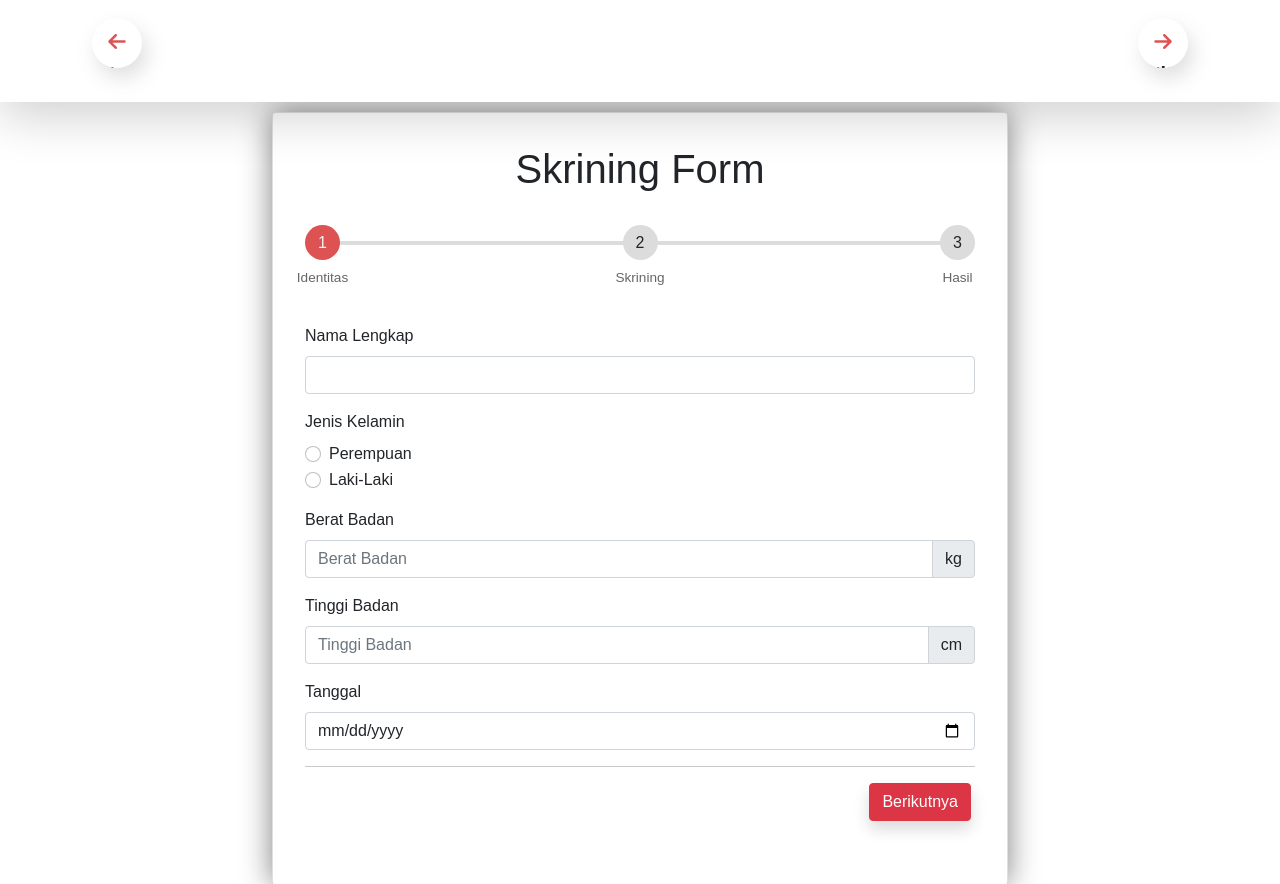
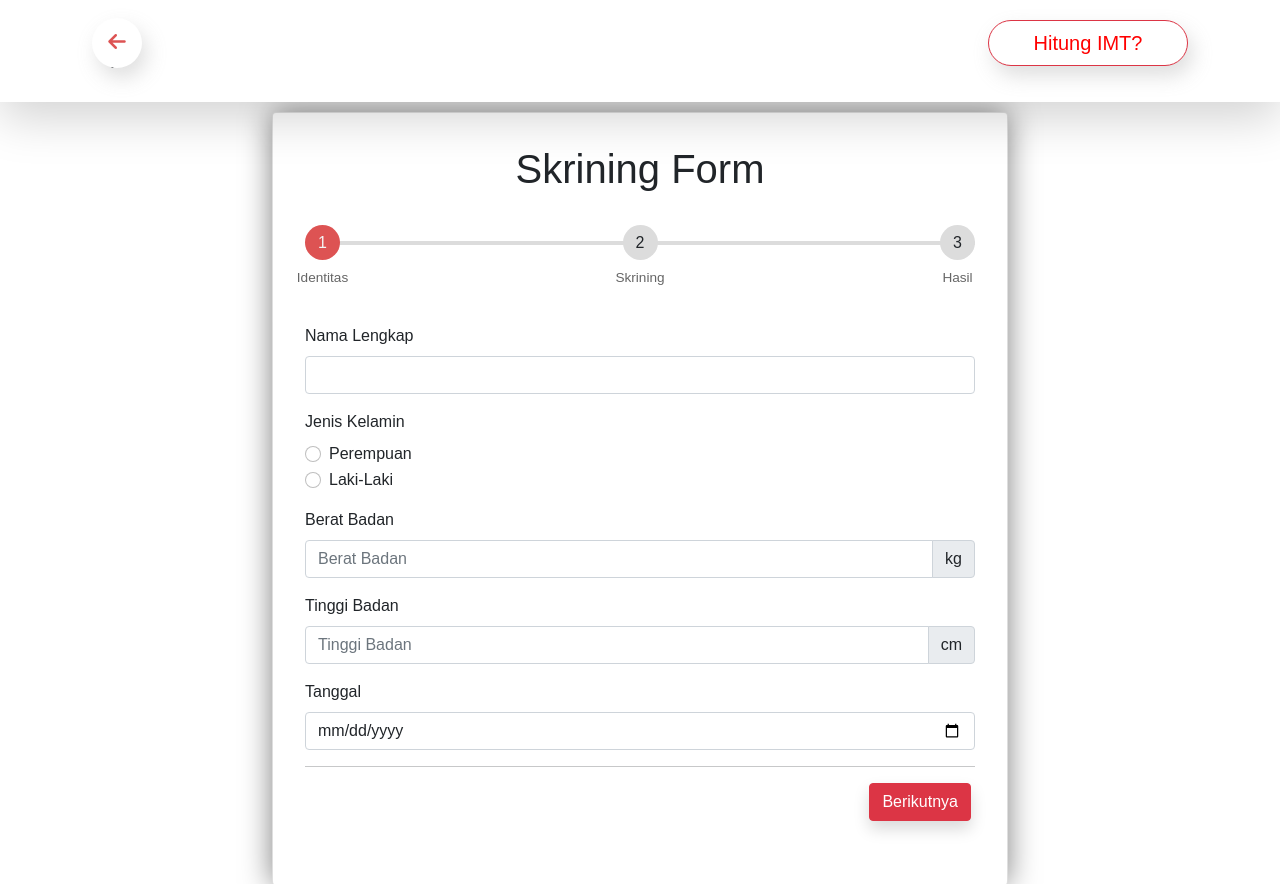
Before and after one commit to adereiki02/malnutrition-screening-tool, a Flask app: page /form in a window 1280 px wide. Shown: the top 884 px of the page. Run offline with Flask 2, Linux system fonts and the light colour scheme; some libraries are stand-ins or nearby versions.

Commit message:
Mengubah tombol 'Hitung IMT?'

```diff
--- a/static/css/style.css
+++ b/static/css/style.css
@@ -134,6 +134,23 @@ ul li.active a {
 .kembali:hover {
   background: #DD5353;
 }
+
+.imt{
+  width: 200px;
+  border-radius: 25px;
+  background: #fff;
+  margin: 10px;
+  text-align: center;
+  font-size: 20px;
+  line-height: 32px;
+  font-family: sans-serif;
+  box-shadow: 5px 10px 20px rgba(150, 150, 150, .3);
+  justify-content: space-evenly;
+  display: flex;
+  align-items: center;
+  color: #ff0000;
+}
+
 
 #kontak {
   color: #ffffff;
--- a/static/js/alert.js
+++ b/static/js/alert.js
@@ -3,8 +3,10 @@ function submitForm(form) {
     title: "Apakah Anda yakin?",
     text: "Data tidak dapat diubah setelah dikirim",
     icon: "warning",
-      buttons: true,
-      dangerMode: true,
+    buttons: {
+      cancel: "Batal",
+    Ok: true,
+    },
   })
   .then((isOkay) => {
     if(isOkay) {
--- a/templates/form.html
+++ b/templates/form.html
@@ -27,14 +27,12 @@
         <div class="container">
           <div class="d-flex flex-row bd-highlight mb-3">
             <div class="icon kembali p-2 bd-highlight">
-              <a href="index.html"><i class="fa-solid fa-arrow-left"></i></a>
+              <a href="/"><i class="fa-solid fa-arrow-left"></i></a>
               <span>Kembali</span>
             </div>
           </div>
           <div class="d-flex flex-row bd-highlight mb-3 justify-content-end">
-            <div class="icon kembali p-2 bd-highlight">
-              <a href="imt.html"><i class="fa-solid fa-arrow-right"></i></a>
-              <span>Hitung IMT?</span>
+            <button href ="/imt" type="button" class="imt btn btn-danger">Hitung IMT?</button>
             </div>
           </div>
         </div>
--- a/templates/imt.html
+++ b/templates/imt.html
@@ -28,14 +28,14 @@
             <div class="d-flex flex-row bd-highlight mb-3">
               <!-- Instagram Icon -->
               <div class="icon kembali p-2 bd-highlight">
-                <a href="index.html"><i class="fa-solid fa-arrow-left"></i></a>
+                <a href="/"><i class="fa-solid fa-arrow-left"></i></a>
                 <span>Kembali</span>
               </div>
             </div>
             <div class="d-flex flex-row bd-highlight mb-3 justify-content-end">
               <!-- Instagram Icon -->
               <div class="icon kembali p-2 bd-highlight">
-                <a href="form.html"><i class="fa-solid fa-arrow-right"></i></a>
+                <a href="/form"><i class="fa-solid fa-arrow-right"></i></a>
                 <span>Isi form!</span>
               </div>
             </div>
```
Lines whose indentation alone changed are shown as unchanged.
